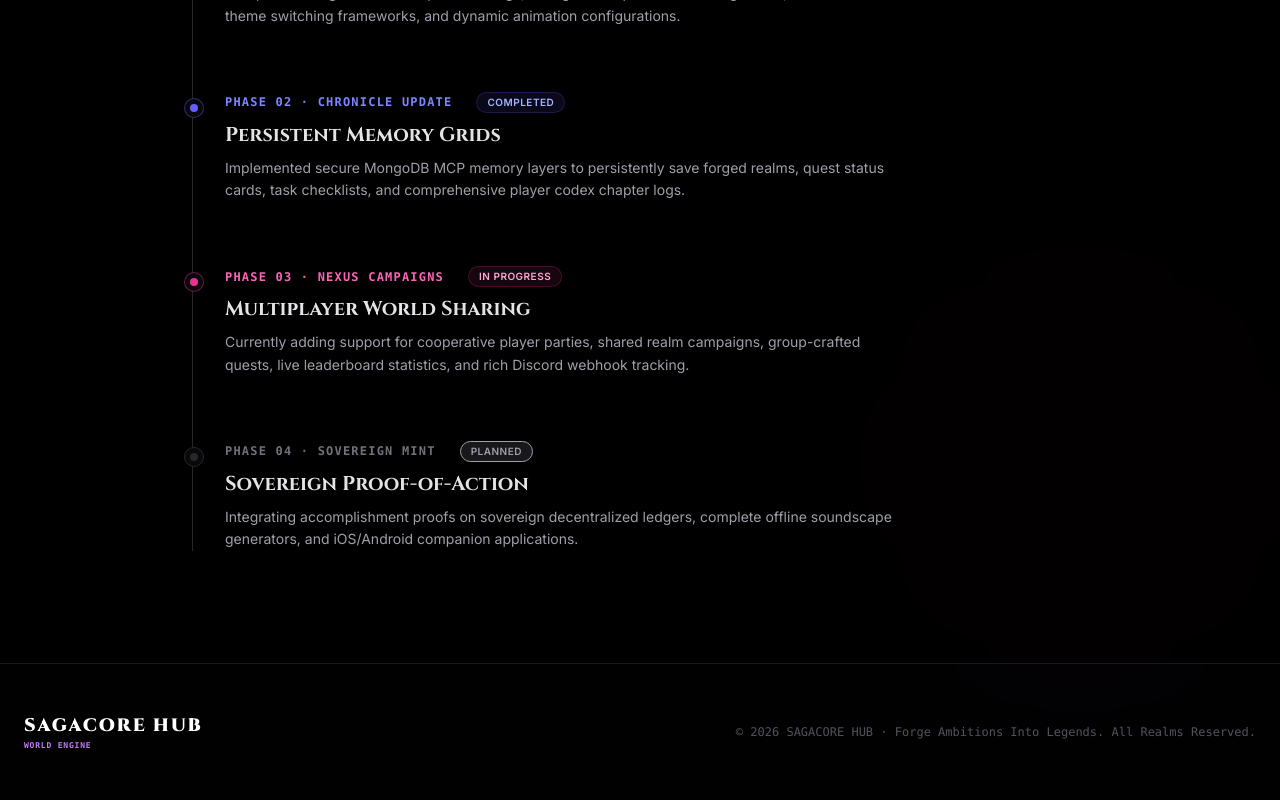
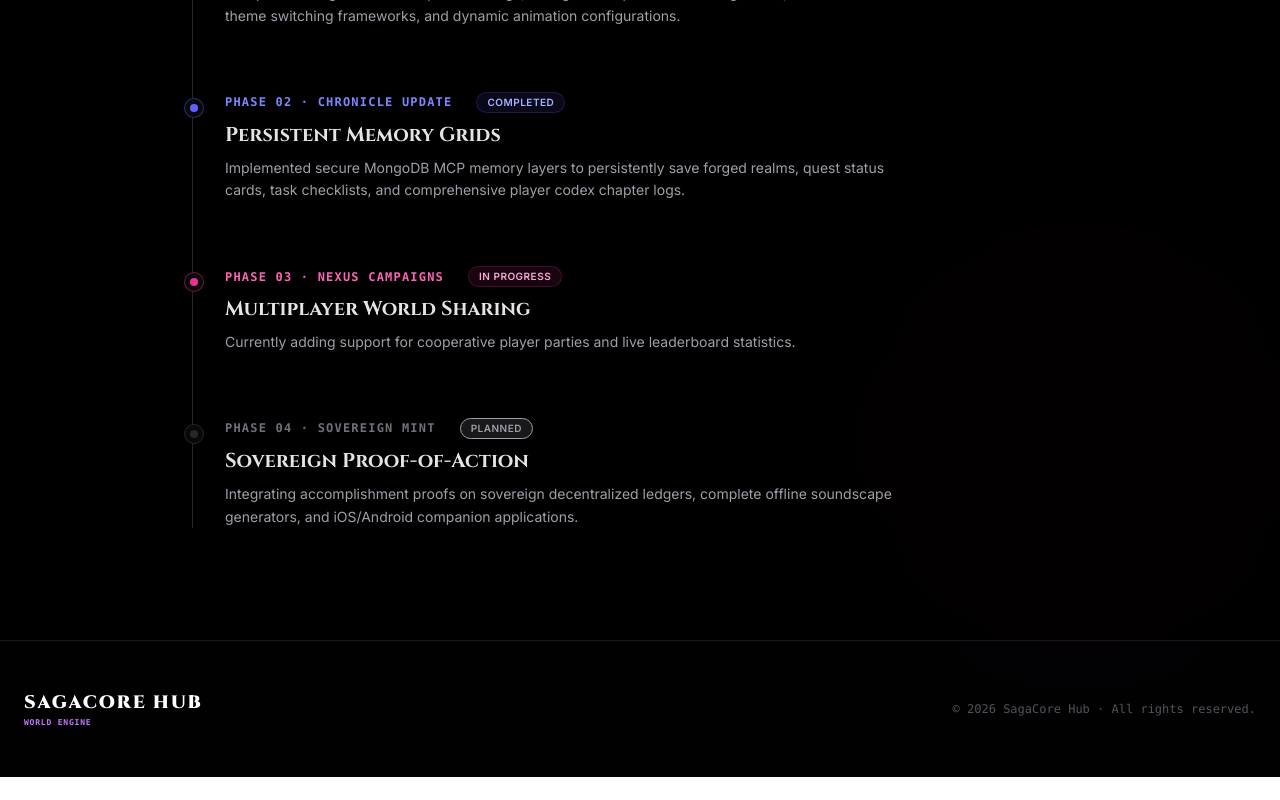
Before and after one commit to Hanish-Kamakshigari/SagaCore, a Next.js app: page / in a window 1280 px wide. Shown: the part 2626-3426 px from the top of the page. After the commit the page ends 3403 px from the top, so only its background shows below. Built offline with nearby package versions, Linux system fonts and the light colour scheme; no server answers.

Commit message:
feat: separate footer copyright copy and trim Phase 3 roadmap features

```diff
--- a/app/components/LandingSections.tsx
+++ b/app/components/LandingSections.tsx
@@ -307,7 +307,7 @@ export default function LandingSections() {
 
             <h3 className="text-xl font-bold text-zinc-200 mt-2 font-cinzel">Multiplayer World Sharing</h3>
             <p className="mt-2 text-sm text-zinc-400 leading-relaxed max-w-2xl">
-              Currently adding support for cooperative player parties, shared realm campaigns, group-crafted quests, live leaderboard statistics, and rich Discord webhook tracking.
+              Currently adding support for cooperative player parties and live leaderboard statistics.
             </p>
           </motion.div>
 
@@ -352,7 +352,7 @@ export default function LandingSections() {
             </span>
           </div>
           <p className="text-xs text-zinc-600 font-mono">
-            &copy; 2026 SAGACORE HUB · Forge Ambitions Into Legends. All Realms Reserved.
+            © 2026 SagaCore Hub · All rights reserved.
           </p>
         </div>
       </footer>
```
